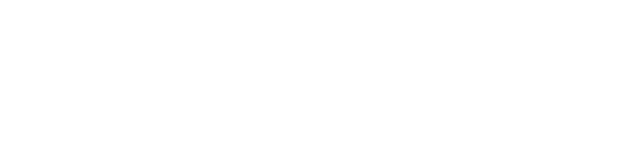
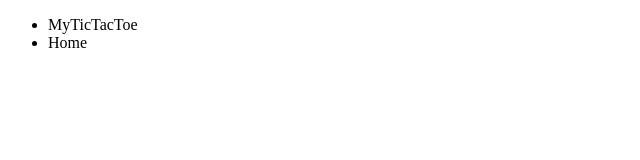
Before and after one commit to ShreyaKumar-dev/PRODIGY_WD_03, a plain HTML site: page index.html in a window 1280 px wide. Shown: the whole page, without its empty margins (0-640 px from the left). Drawn offline with Linux system fonts and the light colour scheme.

Commit message:
navigation

```diff
--- a/index.html
+++ b/index.html
@@ -8,6 +8,12 @@
 </head>
 <body>
     <div class="gameCntainer">
+        <nav>
+            <ul>
+                <li>MyTicTacToe</li>
+                <li>Home</li>
+            </ul>
+        </nav>
         <div class="head"></div> <!-- Heading, Turn status -->
         <div class="conatiner"></div> <!-- 3x3 grid -->
         <div class="status"></div> <!-- Game status: who won the game -->
```
